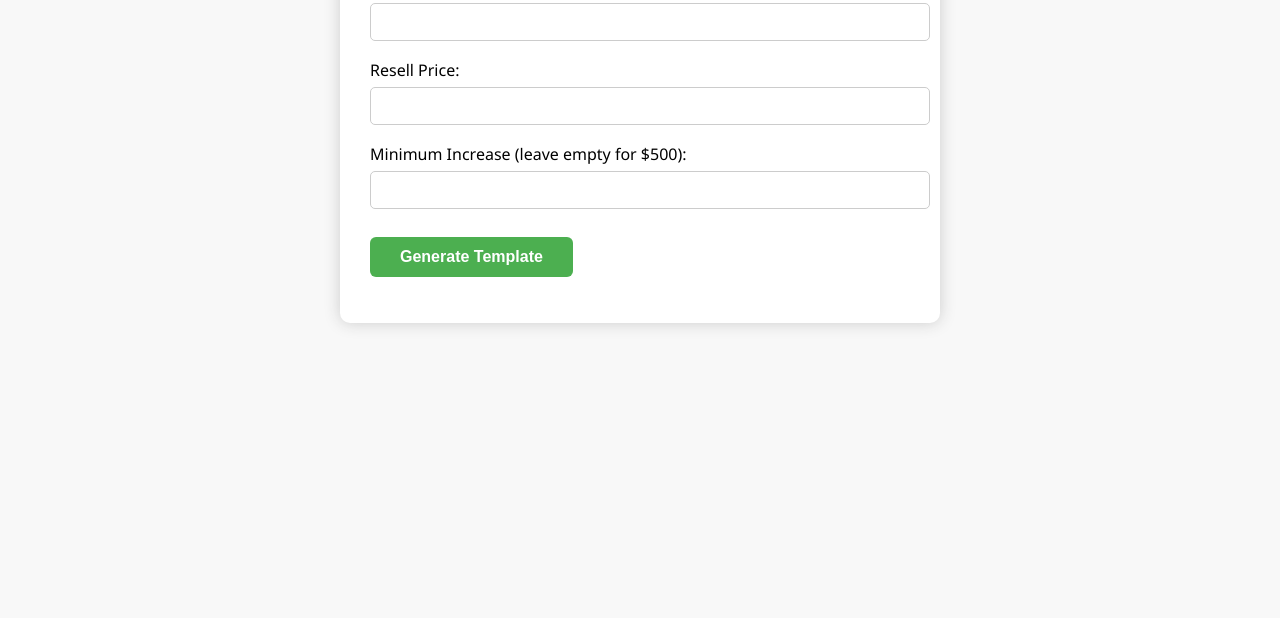
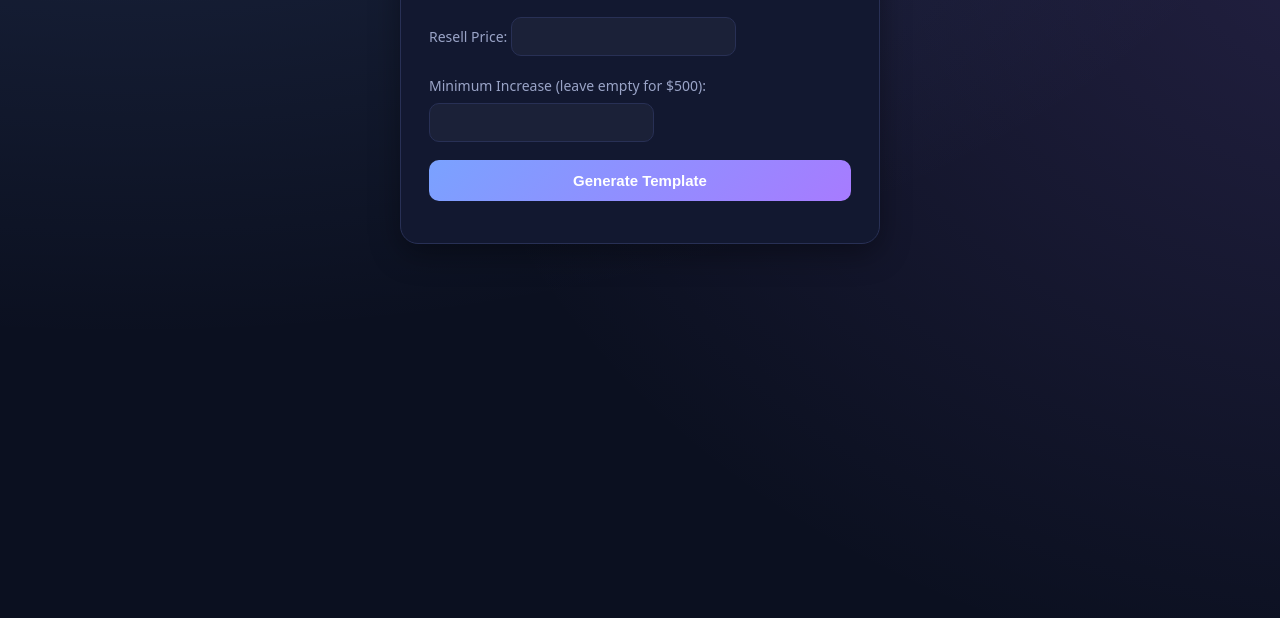
Before and after one commit to Dearev/DCTtoolsDC, a website: page auction-thing.html in a window 1280 px wide. Shown: the part 182-800 px from the top of the page. Drawn offline with Linux system fonts and the light colour scheme.

Commit message:
Update auction-thing.html

```diff
--- a/auction-thing.html
+++ b/auction-thing.html
@@ -1,32 +1,143 @@
 <!DOCTYPE html>
 <html lang="en">
 <head>
-    <meta charset="UTF-8">
-    <title>Eviction Auction Generator</title>
-    <meta name="viewport" content="width=device-width, initial-scale=1">
-    <!-- Link to external CSS file -->
-    <link rel="stylesheet" href="auction-thing.css">
+  <meta charset="UTF-8" />
+  <meta name="viewport" content="width=device-width, initial-scale=1" />
+  <title>Eviction Auction Generator</title>
+  <style>
+    :root {
+      --bg: #0b1020;
+      --panel: #121830;
+      --muted: #9aa4c7;
+      --text: #e8ecff;
+      --accent: #7aa2ff;
+      --accent-2: #a77bff;
+      --danger: #ff5e6c;
+      --border: #283055;
+      --shadow: 0 10px 30px rgba(0,0,0,.35);
+      --radius: 18px;
+    }
+    * { box-sizing: border-box; }
+    html, body { height: 100%; margin: 0; }
+    body {
+      font: 16px/1.45 system-ui, -apple-system, Segoe UI, Roboto, Ubuntu, Cantarell, "Noto Sans", Arial, "Apple Color Emoji", "Segoe UI Emoji";
+      color: var(--text);
+      background:
+        radial-gradient(1200px 600px at 10% -10%, rgba(122,162,255,.15), transparent),
+        radial-gradient(1000px 800px at 110% 10%, rgba(167,123,255,.16), transparent),
+        var(--bg);
+      display: flex;
+      justify-content: center;
+      align-items: flex-start;
+      padding: 40px 20px;
+    }
+
+    .container {
+      width: 100%;
+      max-width: 480px;
+      background: var(--panel);
+      border: 1px solid var(--border);
+      border-radius: var(--radius);
+      padding: 28px;
+      box-shadow: var(--shadow);
+    }
+
+    h1 {
+      margin-top: 0;
+      margin-bottom: 20px;
+      font-size: clamp(22px, 3vw, 28px);
+      font-weight: 800;
+      letter-spacing: .3px;
+    }
+
+    form {
+      display: grid;
+      gap: 18px;
+    }
+
+    label {
+      font-weight: 500;
+      font-size: 14px;
+      color: var(--muted);
+    }
+
+    input {
+      margin-top: 6px;
+      padding: 10px 12px;
+      border-radius: 10px;
+      border: 1px solid var(--border);
+      background: rgba(255,255,255,.04);
+      color: var(--text);
+      font-size: 15px;
+      outline: none;
+      transition: border-color .2s ease;
+    }
+    input:focus {
+      border-color: var(--accent);
+      box-shadow: 0 0 0 3px rgba(122,162,255,.25);
+    }
+
+    button[type="submit"], .copy-btn {
+      padding: 12px 16px;
+      border: none;
+      border-radius: 10px;
+      background: linear-gradient(135deg, var(--accent), var(--accent-2));
+      color: white;
+      font-size: 15px;
+      font-weight: 600;
+      cursor: pointer;
+      transition: transform .2s ease, box-shadow .2s ease;
+    }
+    button:hover {
+      transform: translateY(-2px);
+      box-shadow: 0 6px 14px rgba(0,0,0,.25);
+    }
+
+    .error {
+      color: var(--danger);
+      margin-top: 14px;
+      font-size: 14px;
+    }
+    .result {
+      margin-top: 20px;
+      padding: 14px;
+      border-radius: 10px;
+      border: 1px solid var(--border);
+      background: rgba(255,255,255,.05);
+      white-space: pre-wrap;
+      font-family: monospace;
+      font-size: 14px;
+    }
+    .copy-btn {
+      margin-top: 14px;
+      display: none;
+    }
+  </style>
 </head>
 <body>
-<div class="container">
+  <div class="container">
     <h1>Eviction Auction Generator</h1>
     <form id="auctionForm" autocomplete="off">
+      <div>
         <label for="plot">Plot Name:</label>
         <input type="text" id="plot" name="plot">
-
+      </div>
+      <div>
         <label for="resell_price">Resell Price:</label>
         <input type="text" id="resell_price" name="resell_price">
-
+      </div>
+      <div>
         <label for="min_increase">Minimum Increase (leave empty for $500):</label>
         <input type="text" id="min_increase" name="min_increase">
+      </div>
+      <button type="submit">Generate Template</button>
+    </form>
 
-        <button type="submit">Generate Template</button>
-    </form>
     <div id="error" class="error"></div>
     <div id="result" class="result" style="display:none;"></div>
-    <button id="copyBtn" class="copy-btn" style="display:none;">Copy to Clipboard</button>
-</div>
-<!-- Link to external JavaScript file -->
-<script src="auction-thing.js"></script>
+    <button id="copyBtn" class="copy-btn">Copy to Clipboard</button>
+  </div>
+
+  <script src="auction-thing.js"></script>
 </body>
 </html>
```
